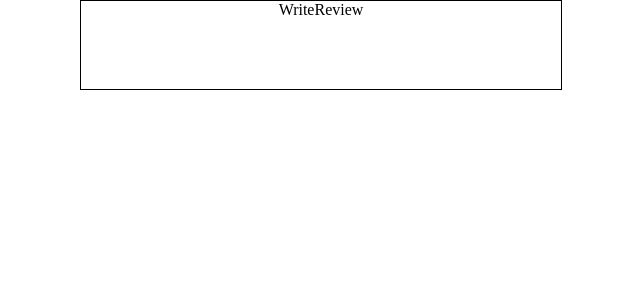
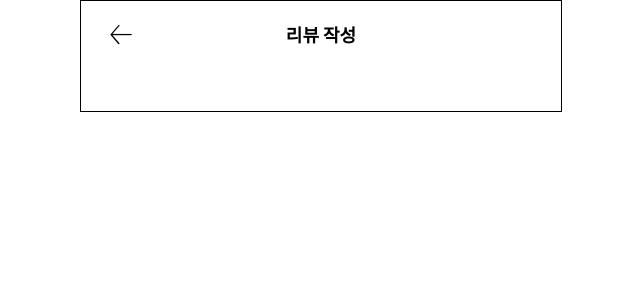
Before and after one commit to sieun1002/BapZip-Frontend, a React (Create React App) app: page /WriteReview in a window 1280 px wide. Shown: the top 300 px of the page, without its empty margins (319-959 px from the left). Built offline with nearby package versions, Linux system fonts and the light colour scheme.

Commit message:
WriteReview#1 Header구현

```diff
--- a/src/components/BottomNav2/Header.jsx
+++ b/src/components/BottomNav2/Header.jsx
@@ -2,7 +2,7 @@ import React from 'react'
 
 export default function Header() {
   return (
-    <div className='container-header'>
+    <div className='header-BottomNav2'>
         <p className='title-header'>리뷰</p>
     </div>
   )
--- a/src/components/WriteReview/Header.jsx
+++ b/src/components/WriteReview/Header.jsx
@@ -1,7 +1,15 @@
 import React from 'react'
+import { Link } from 'react-router-dom'
+
+import scrBackBtn from '../../images/BottomNav2/backBtn.png'
 
 export default function Header() {
   return (
-    <div>Header</div>
+    <div className='header-WriteReview'>
+        <Link to="/Review">
+            <img src={scrBackBtn} alt="뒤로가기" />
+        </Link>
+        <p className='title-header'>리뷰 작성</p>
+    </div>
   )
 }
--- a/src/index.css
+++ b/src/index.css
@@ -30,6 +30,7 @@ p{
     width: 120px;
   }
 }
+/* --------------------------BottomNav2--------------------------- */
 /* writeBtn */
 .WriteBtn-BottomNav2{
   position: fixed;
@@ -40,12 +41,12 @@ p{
 }
 
 /*Header*/
-.container-header{
+.header-BottomNav2{
   height: 40px;
-}
-.title-header{
-  font-size: 18px;
-  font-weight: 600;
+  .title-header{
+    font-size: 18px;
+    font-weight: 600;
+  }
 }
 
 /*Ranking*/
@@ -242,3 +243,26 @@ p{
   }
   margin-right: 15px;
 }
+
+/* --------------------------WriteReview--------------------------- */
+/* Header */
+.header-WriteReview{
+  height: 40px;
+  display: flex;
+  justify-content: left;
+  img{
+    margin-top: 20px;
+    margin-left: 27px;
+    width: 26px;
+    height: 26px;
+  }
+  .title-header{
+    font-size: 18px;
+    font-weight: 600;
+    width: 230px;
+    height: 26px;
+    margin-top: 20px;
+    margin-left: 72px;
+
+  }
+}
--- a/src/pages/WriteReview.jsx
+++ b/src/pages/WriteReview.jsx
@@ -1,7 +1,10 @@
 import React from 'react'
+import Header from "../components/WriteReview/Header";
 
 export default function WriteReview() {
   return (
-    <div>WriteReview</div>
+    <div className='container-writeReview'>
+        <Header />
+    </div>
   )
 }
```
Also changed, not shown: src/images/BottomNav2/backBtn.png (added).
